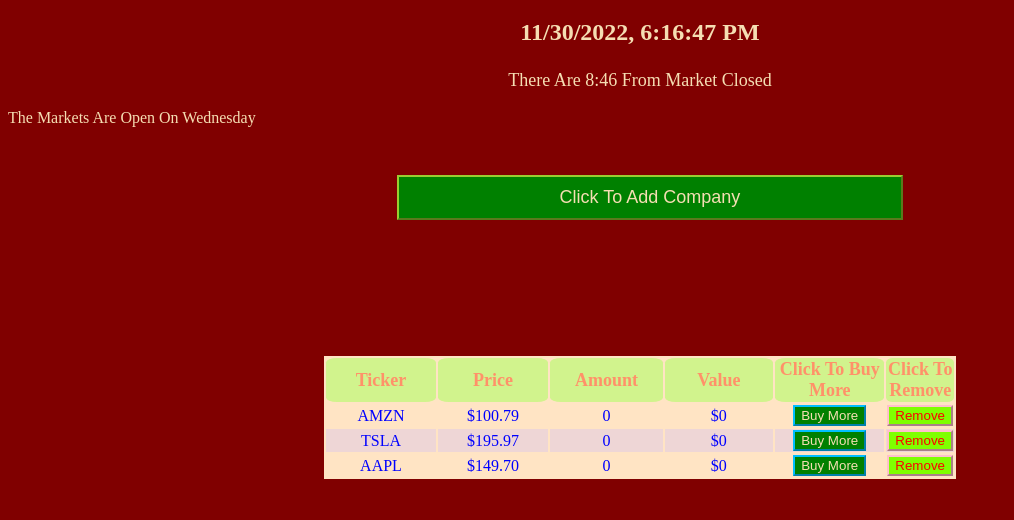
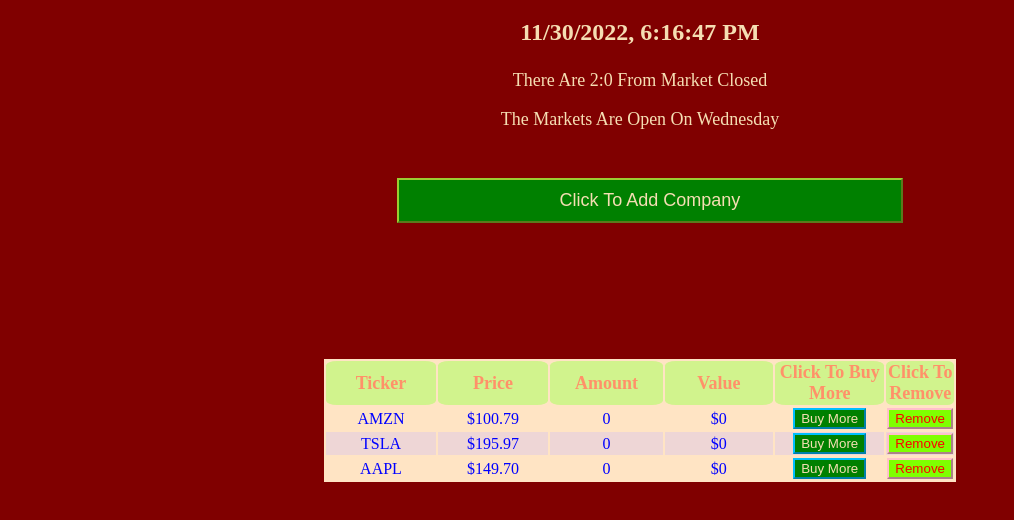
Before and after one commit to JOELjacob2523/Buy-More-2, a plain HTML site: page Index.html in a window 1280 px wide. Shown: the part 164-684 px from the top of the page, without its empty margins (0-1014 px from the left). Drawn offline with Linux system fonts and the light colour scheme.

Commit message:
joel update calculateTime

```diff
--- a/Style.css
+++ b/Style.css
@@ -100,3 +100,8 @@ input[type=text], [type=number] {
   width: 80%;
   padding: 10px;
 }
+
+#day-open{
+  text-align: center;
+  font-size: large;
+}
--- a/buyMore.js
+++ b/buyMore.js
@@ -94,7 +94,7 @@ function isBusinesDay() {
   let today = new Date();
   let day = today.getDay();
   let dayList = ["Sunday", "Monday", "Tuesday", "Wednesday ", "Thursday", "Friday", "Saturday",];
-  if (day !=0 && day !=6) {
+  if (day != 0 && day != 6) {
     document.getElementById('day-open').innerHTML = `The Markets Are Open On ${dayList[day]}`;
   } else {
     document.getElementById('day-open').innerHTML = `The Markets Are Closed Today`;
@@ -116,17 +116,17 @@ function calculateTime() {
   const CLOSED_MARKET = new Date(new Date().setHours(16));
   let fromOpen = differentMinutes(OPEN_MARKET, new Date());
   let toClose = differentMinutes(new Date(), CLOSED_MARKET);
+  let fromClose = differentMinutes(CLOSED_MARKET, new Date());
   let p = document.querySelector('#HD');
   if (fromOpen < 0) {
     p.innerHTML = `There Are ${minutesToTime(fromOpen * -1).h}:${minutesToTime(fromOpen * -1).m} To Market Open`;
   } else if (toClose > 0) {
     p.innerHTML = `There Are ${minutesToTime(fromOpen).h}:${minutesToTime(fromOpen).m} From Market Open`;
-  } else {
-    p.innerHTML = `There Are ${minutesToTime(fromOpen).h}:${minutesToTime(fromOpen).m} From Market Closed`;
+  } else if (toClose < 0) {
+    p.innerHTML = `There Are ${minutesToTime(fromClose).h}:${minutesToTime(fromClose).m} From Market Closed`;
   }
+  setInterval(calculateTime, 1000);
 }
-
-setInterval(calculateTime, 1000);
 
 function minutesToTime(minutes) {
   return {
```
